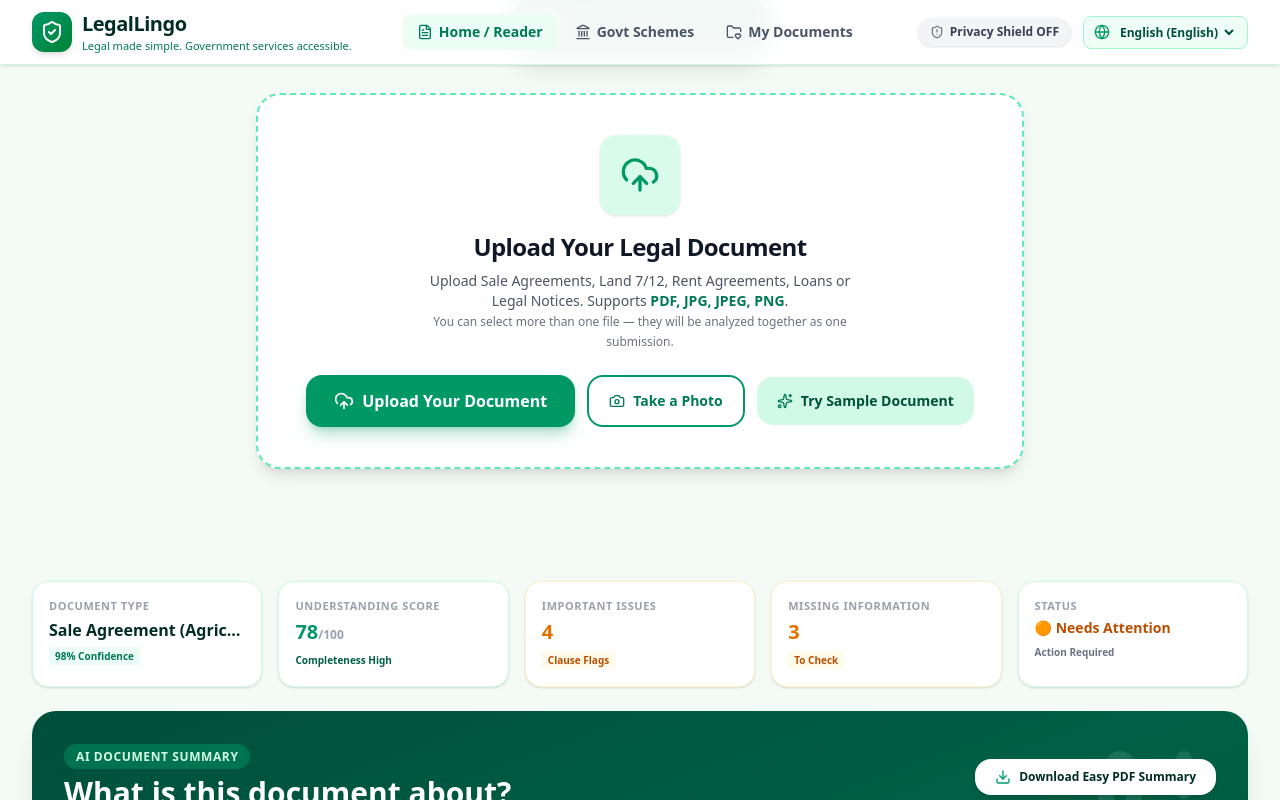
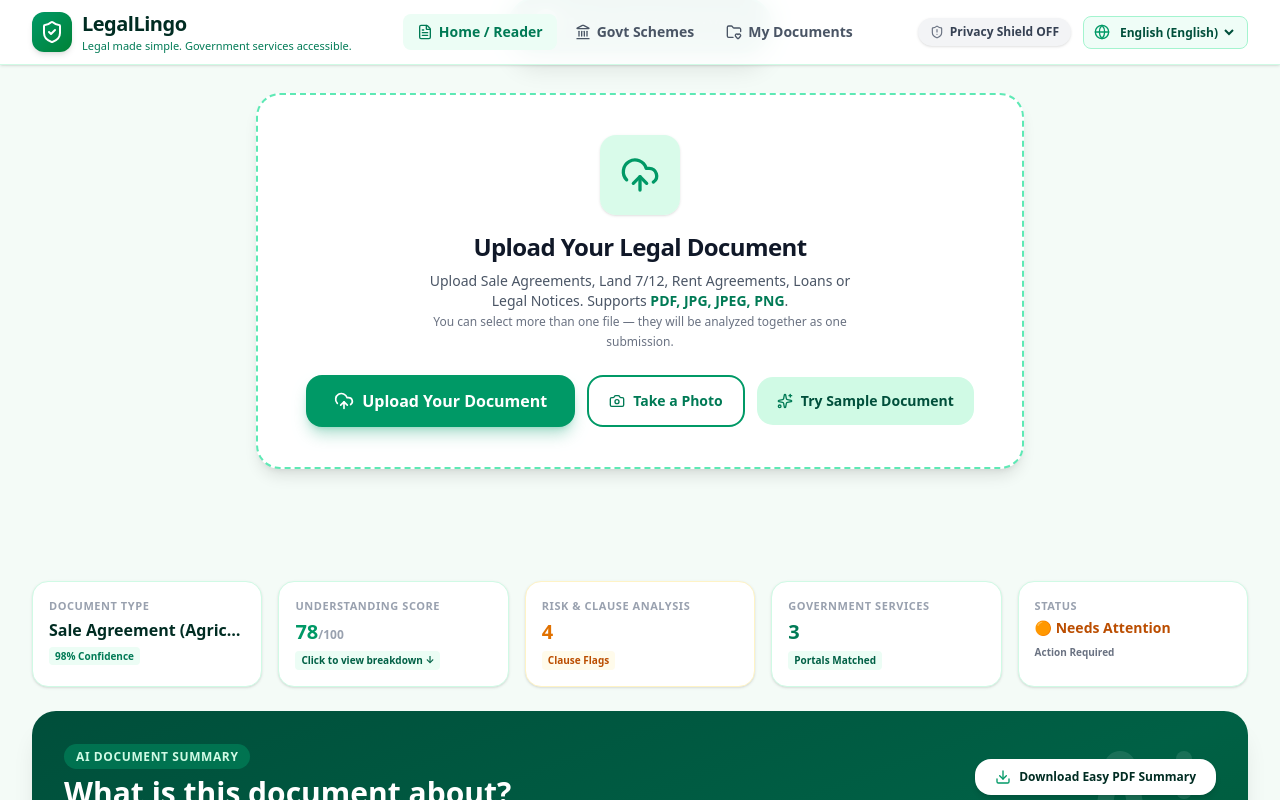
Before and after one commit to aayush38/LegalLingo, a Next.js app: page / in a window 1280 px wide. Both pictures are taken after a click on the button "Try Sample Document". Shown: the part 533-1333 px from the top of the page. Built offline with nearby package versions, Linux system fonts and the light colour scheme.

Commit message:
Initial  Phase 4 dashboard improvements

```diff
--- a/src/app/page.tsx
+++ b/src/app/page.tsx
@@ -13,7 +13,7 @@
 import { useApp } from '@/context/AppContext';
 
 export default function HomePage() {
-  const { currentAnalysis } = useApp();
+  const { currentAnalysis, showDocumentHealth } = useApp();
 
   return (
     <main className="min-h-screen bg-[#F4FBF7] pb-16">
@@ -35,7 +35,7 @@
           <ClauseRiskAnalysis />
 
           {/* Document Health / AI Completeness Score Breakdown */}
-          <DocumentHealthScore />
+          {showDocumentHealth && <DocumentHealthScore />}
 
           {/* Difficult Legal Words Glossary */}
           <DifficultWordsGlossary />
--- a/src/components/ClauseRiskAnalysis.tsx
+++ b/src/components/ClauseRiskAnalysis.tsx
@@ -13,7 +13,7 @@
   if (!currentAnalysis || !currentAnalysis.importantClauses) return null;
 
   return (
-    <section className="bg-white rounded-3xl p-6 sm:p-8 shadow-md border border-emerald-100 mb-8">
+    <section id="section-clause-risk" className="scroll-mt-20 bg-white rounded-3xl p-6 sm:p-8 shadow-md border border-emerald-100 mb-8">
 
       {/* Header */}
       <div className="flex items-center gap-3 mb-6">
--- a/src/components/DashboardOverview.tsx
+++ b/src/components/DashboardOverview.tsx
@@ -20,10 +20,24 @@
 };
 
 export const DashboardOverview: React.FC = () => {
-  const { currentAnalysis, language, translationCache, privacyShield } = useApp();
+  const { currentAnalysis, language, translationCache, privacyShield, showDocumentHealth, setShowDocumentHealth } = useApp();
   const [isDownloadingPdf, setIsDownloadingPdf] = useState<boolean>(false);
 
   if (!currentAnalysis) return null;
+
+  const scrollToSection = (sectionId: string) => {
+    const el = document.getElementById(sectionId);
+    if (el) {
+      el.scrollIntoView({ behavior: 'smooth', block: 'start' });
+    }
+  };
+
+  const handleUnderstandingScoreClick = () => {
+    setShowDocumentHealth(true);
+    setTimeout(() => {
+      scrollToSection('section-document-health');
+    }, 50);
+  };
 
   const summaryText = applyPrivacyMask(
     getTranslatedExplanation(currentAnalysis.summary, language, translationCache),
@@ -49,7 +63,7 @@
       {/* Top Cards Grid */}
       <div className="grid grid-cols-2 sm:grid-cols-3 lg:grid-cols-5 gap-3 sm:gap-4">
 
-        {/* Card 1: Type */}
+        {/* Card 1: Type (Static) */}
         <div className="bg-white p-4 rounded-2xl border border-emerald-100 shadow-sm">
           <span className="text-[11px] font-bold text-gray-400 uppercase tracking-wider block mb-1">
             {getTranslation('docType', language)}
@@ -62,49 +76,66 @@
           </span>
         </div>
 
-        {/* Card 2: Health Score */}
-        <div className="bg-white p-4 rounded-2xl border border-emerald-100 shadow-sm">
-          <span className="text-[11px] font-bold text-gray-400 uppercase tracking-wider block mb-1">
+        {/* Card 2: Understanding Score -> Document Health (Interactive) */}
+        <button
+          type="button"
+          onClick={handleUnderstandingScoreClick}
+          className="bg-white p-4 rounded-2xl border border-emerald-100 shadow-sm hover:border-emerald-300 hover:shadow-md transition-all cursor-pointer text-left group active:scale-[0.98] w-full"
+          title={getTranslation('viewHealthBreakdown', language)}
+        >
+          <span className="text-[11px] font-bold text-gray-400 uppercase tracking-wider block mb-1 group-hover:text-emerald-700 transition-colors">
             {getTranslation('understandingScore', language)}
           </span>
           <p className="text-xl font-black text-emerald-600">
             {currentAnalysis.understandingScore}<span className="text-xs text-gray-400">/100</span>
           </p>
-          <span className="text-[10px] font-bold text-emerald-800">{getTranslation('completenessHighLabel', language)}</span>
-        </div>
+          <span className="text-[10px] font-bold text-emerald-800 bg-emerald-50 px-1.5 py-0.5 rounded inline-flex items-center gap-1 group-hover:bg-emerald-100 transition-colors">
+            {showDocumentHealth ? '✓ ' + getTranslation('completenessHighLabel', language) : getTranslation('viewHealthBreakdown', language)}
+          </span>
+        </button>
 
-        {/* Card 3: Important Issues */}
-        <div className="bg-white p-4 rounded-2xl border border-amber-100 shadow-sm">
-          <span className="text-[11px] font-bold text-gray-400 uppercase tracking-wider block mb-1">
-            {getTranslation('importantIssues', language)}
+        {/* Card 3: Risk & Clause Analysis (Interactive) */}
+        <button
+          type="button"
+          onClick={() => scrollToSection('section-clause-risk')}
+          className="bg-white p-4 rounded-2xl border border-amber-100 shadow-sm hover:border-amber-300 hover:shadow-md transition-all cursor-pointer text-left group active:scale-[0.98] w-full"
+          title={getTranslation('viewRiskAnalysisLabel', language)}
+        >
+          <span className="text-[11px] font-bold text-gray-400 uppercase tracking-wider block mb-1 group-hover:text-amber-700 transition-colors truncate">
+            {getTranslation('riskAndClauseAnalysis', language)}
           </span>
           <p className="text-xl font-black text-amber-600">
             {currentAnalysis.importantClauses.length}
           </p>
-          <span className="text-[10px] font-bold text-amber-700 bg-amber-50 px-1.5 py-0.5 rounded">
+          <span className="text-[10px] font-bold text-amber-700 bg-amber-50 px-1.5 py-0.5 rounded inline-flex items-center gap-1 group-hover:bg-amber-100 transition-colors">
             {getTranslation('clauseFlagsLabel', language)}
           </span>
-        </div>
+        </button>
 
-        {/* Card 4: Missing Info */}
-        <div className="bg-white p-4 rounded-2xl border border-amber-100 shadow-sm">
-          <span className="text-[11px] font-bold text-gray-400 uppercase tracking-wider block mb-1">
-            {getTranslation('missingInfo', language)}
+        {/* Card 4: Government Services (Interactive) */}
+        <button
+          type="button"
+          onClick={() => scrollToSection('section-govt-services')}
+          className="bg-white p-4 rounded-2xl border border-emerald-100 shadow-sm hover:border-emerald-300 hover:shadow-md transition-all cursor-pointer text-left group active:scale-[0.98] w-full"
+          title={getTranslation('exploreServicesLabel', language)}
+        >
+          <span className="text-[11px] font-bold text-gray-400 uppercase tracking-wider block mb-1 group-hover:text-emerald-700 transition-colors truncate">
+            {getTranslation('govtServicesLabel', language)}
           </span>
-          <p className="text-xl font-black text-amber-600">
-            {currentAnalysis.missingInformation.length}
+          <p className="text-xl font-black text-emerald-700">
+            {currentAnalysis.relevantServices?.length || 0}
           </p>
-          <span className="text-[10px] font-bold text-amber-700 bg-amber-50 px-1.5 py-0.5 rounded">
-            {getTranslation('toCheckLabel', language)}
+          <span className="text-[10px] font-bold text-emerald-800 bg-emerald-50 px-1.5 py-0.5 rounded inline-flex items-center gap-1 group-hover:bg-emerald-100 transition-colors">
+            {getTranslation('portalsCountLabel', language)}
           </span>
-        </div>
+        </button>
 
-        {/* Card 5: Status */}
+        {/* Card 5: Status (Static) */}
         <div className="bg-white p-4 rounded-2xl border border-emerald-100 shadow-sm">
           <span className="text-[11px] font-bold text-gray-400 uppercase tracking-wider block mb-1">
             {getTranslation('statusLabel', language)}
           </span>
-          <p className="text-sm font-black text-amber-700 flex items-center gap-1">
+          <p className="text-sm font-black text-amber-700 flex items-center gap-1 truncate">
             {statusEmoji} {getTranslation(statusKey, language)}
           </p>
           <span className="text-[10px] font-bold text-gray-500">{getTranslation('actionRequiredLabel', language)}</span>
--- a/src/components/DocumentHealthScore.tsx
+++ b/src/components/DocumentHealthScore.tsx
@@ -22,7 +22,7 @@
   ];
 
   return (
-    <section className="bg-white rounded-3xl p-6 sm:p-8 shadow-md border border-emerald-100 mb-8">
+    <section id="section-document-health" className="scroll-mt-20 bg-white rounded-3xl p-6 sm:p-8 shadow-md border border-emerald-100 mb-8">
       <div className="flex items-center gap-3 mb-6">
         <div className="w-10 h-10 rounded-2xl bg-emerald-100 text-emerald-700 flex items-center justify-center">
           <Activity className="w-6 h-6" />
--- a/src/components/GovtServicesSection.tsx
+++ b/src/components/GovtServicesSection.tsx
@@ -13,7 +13,7 @@
   if (!currentAnalysis || !currentAnalysis.relevantServices) return null;
 
   return (
-    <section className="bg-white rounded-3xl p-6 sm:p-8 shadow-md border border-emerald-100 mb-8">
+    <section id="section-govt-services" className="scroll-mt-20 bg-white rounded-3xl p-6 sm:p-8 shadow-md border border-emerald-100 mb-8">
       <div className="flex items-center gap-3 mb-6">
         <div className="w-10 h-10 rounded-2xl bg-emerald-100 text-emerald-700 flex items-center justify-center">
           <Landmark className="w-6 h-6" />
--- a/src/context/AppContext.tsx
+++ b/src/context/AppContext.tsx
@@ -23,6 +23,8 @@
   isChatOpen: boolean;
   selectedParagraphId: number | null;
   selectedFiles: UploadedFileItem[];
+  showDocumentHealth: boolean;
+  setShowDocumentHealth: (show: boolean) => void;
   addSelectedFiles: (files: File[]) => void;
   removeSelectedFile: (id: string) => void;
   updateFileRole: (id: string, role: DocumentRole) => void;
@@ -60,6 +62,7 @@
   const [isChatOpen, setIsChatOpen] = useState<boolean>(false);
   const [selectedParagraphId, setSelectedParagraphId] = useState<number | null>(null);
   const [selectedFiles, setSelectedFiles] = useState<UploadedFileItem[]>([]);
+  const [showDocumentHealth, setShowDocumentHealth] = useState<boolean>(false);
 
   // Cleanup object URLs on unmount or file removal
   useEffect(() => {
@@ -199,6 +202,7 @@
   };
 
   const loadSampleDocument = () => {
+    setShowDocumentHealth(false);
     setIsAnalyzing(true);
     setUploadProgressStage('Loading sample document...');
     setUploadProgressPercent(30);
@@ -255,8 +259,9 @@
     });
 
     const selected = sortedItems.map((item) => item.file).slice(0, MAX_FILES_PER_UPLOAD);
-    if (selected.length === 0) return;
+    if (itemsToProcess.length === 0) return;
 
+    setShowDocumentHealth(false);
     setIsAnalyzing(true);
     setUploadProgressStage(
       selected.length > 1 ? `Uploading ${selected.length} documents...` : 'Uploading document...'
@@ -351,6 +356,8 @@
         isChatOpen,
         selectedParagraphId,
         selectedFiles,
+        showDocumentHealth,
+        setShowDocumentHealth,
         addSelectedFiles,
         removeSelectedFile,
         updateFileRole,
--- a/src/lib/translations.ts
+++ b/src/lib/translations.ts
@@ -244,6 +244,14 @@
     backToMyDocs: 'Back to My Documents',
     analysisNotFoundTitle: 'Analysis Not Found',
     analysisNotFoundDesc: 'We could not find this saved document analysis. It may have been removed or the link is invalid.',
+
+    // Dashboard Interactions Keys (Phase 4)
+    riskAndClauseAnalysis: 'Risk & Clause Analysis',
+    govtServicesLabel: 'Government Services',
+    viewHealthBreakdown: 'Click to view breakdown ↓',
+    exploreServicesLabel: 'Explore Portals ↓',
+    viewRiskAnalysisLabel: 'View Analysis ↓',
+    portalsCountLabel: 'Portals Matched',
   },
 
   hi: {
@@ -489,6 +497,14 @@
     backToMyDocs: 'माई डॉक्यूमेंट्स पर वापस जाएं',
     analysisNotFoundTitle: 'विश्लेषण नहीं मिला',
     analysisNotFoundDesc: 'हमें यह सहेजा गया दस्तावेज़ विश्लेषण नहीं मिला। हो सकता है इसे हटा दिया गया हो या लिंक अमान्य हो।',
+
+    // Dashboard Interactions Keys (Phase 4)
+    riskAndClauseAnalysis: 'जोखिम और खंड विश्लेषण',
+    govtServicesLabel: 'सरकारी सेवाएं',
+    viewHealthBreakdown: 'विवरण देखने के लिए क्लिक करें ↓',
+    exploreServicesLabel: 'पोर्टल देखें ↓',
+    viewRiskAnalysisLabel: 'विश्लेषण देखें ↓',
+    portalsCountLabel: 'पोर्टल उपलब्ध',
   },
 
   mr: {
@@ -734,6 +750,14 @@
     backToMyDocs: 'माझे दस्तऐवज वर परत जा',
     analysisNotFoundTitle: 'विश्लेषण सापडले नाही',
     analysisNotFoundDesc: 'आम्हाला हे जतन केलेले दस्तऐवज विश्लेषण सापडले नाही. ते काढले गेले असू शकते किंवा लिंक अवैध आहे.',
+
+    // Dashboard Interactions Keys (Phase 4)
+    riskAndClauseAnalysis: 'जोखीम आणि कलम विश्लेषण',
+    govtServicesLabel: 'शासकीय सेवा',
+    viewHealthBreakdown: 'तपशील पाहण्यासाठी क्लिक करा ↓',
+    exploreServicesLabel: 'पोर्टल पहा ↓',
+    viewRiskAnalysisLabel: 'विश्लेषण पहा ↓',
+    portalsCountLabel: 'पोर्टल उपलब्ध',
   },
 
   gu: {
@@ -979,6 +1003,14 @@
     backToMyDocs: 'મારા દસ્તાવેજો પર પાછા જાઓ',
     analysisNotFoundTitle: 'વિશ્લેષણ મળ્યું નથી',
     analysisNotFoundDesc: 'અમને આ સાચવેલ દસ્તાવેજ વિશ્લેષણ મળ્યું નથી. કદાચ તે કાઢી નાખવામાં આવ્યું છે અથવા લિંક અમાન્ય છે.',
+
+    // Dashboard Interactions Keys (Phase 4)
+    riskAndClauseAnalysis: 'જોખમ અને શરતોનું વિશ્લેષણ',
+    govtServicesLabel: 'સરકારી સેવાઓ',
+    viewHealthBreakdown: 'વિગતવાર જોવા માટે ક્લિક કરો ↓',
+    exploreServicesLabel: 'પોર્ટલ જુઓ ↓',
+    viewRiskAnalysisLabel: 'વિશ્લેષણ જુઓ ↓',
+    portalsCountLabel: 'પોર્ટલ ઉપલબ્ધ',
   }
 };
 
```
